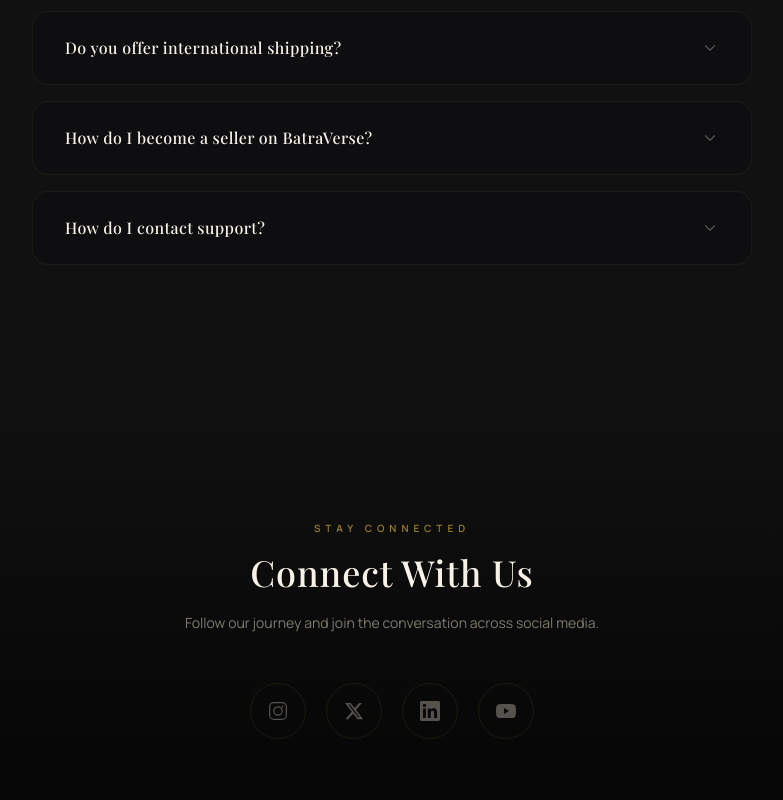
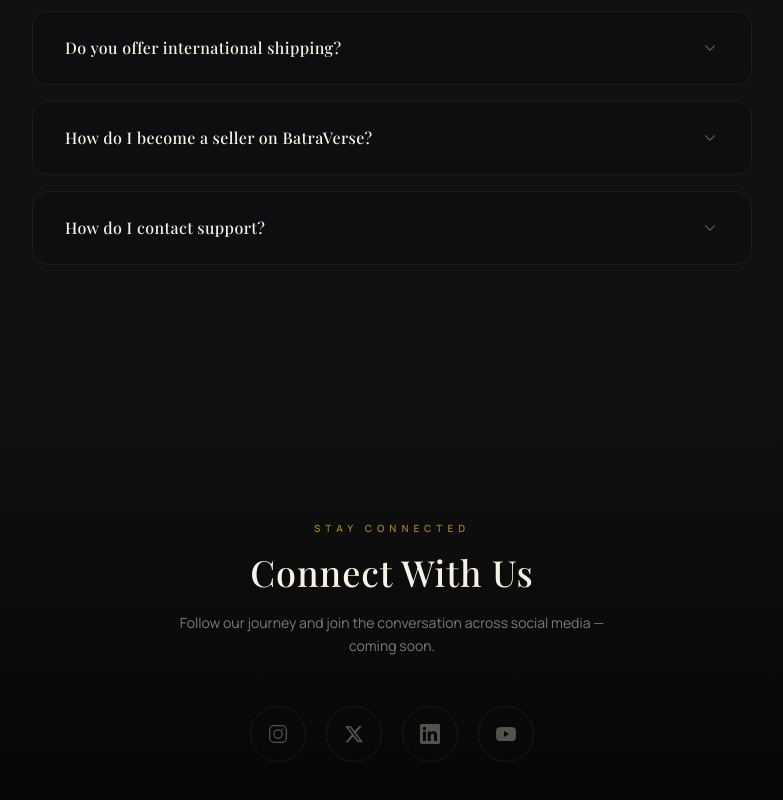
Before and after one commit to ronitbatra8/batraverse, a Next.js app: page /contact in a window 1280 px wide. Shown: the part 2746-3546 px from the top of the page, without its empty margins (248-1031 px from the left). Built offline with nearby package versions, Linux system fonts and the light colour scheme; no server answers.

Commit message:
feat(contact): rewrite FAQs + social links show coming-soon toast

```diff
--- a/src/app/contact/page.tsx
+++ b/src/app/contact/page.tsx
@@ -76,19 +76,19 @@ const office = {
 const faqs = [
   {
     q: "How do I track my order?",
-    a: "Once your order is dispatched, you will receive a tracking link via email and SMS. You can also view real-time status from your BatraVerse account under 'My Orders'.",
+    a: "Once your order is dispatched, you will receive a Delhivery waybill number and a tracking link via email and SMS. You can also track your order in real time from your BatraVerse account under 'My Orders' — just click the tracking link shown against the order.",
   },
   {
     q: "What is your return policy?",
-    a: "We offer a 15-day return window on most items, provided they are unused and in original packaging. Bespoke and limited-edition pieces are final sale. Visit our Returns page for full details.",
+    a: "Store orders can be returned within 12 hours of delivery, provided they are unused and in original packaging — requests must be submitted from the order page. Mart (grocery) orders are final sale and cannot be returned.",
   },
   {
     q: "Do you offer international shipping?",
-    a: "Yes. We ship to over 30 countries worldwide. International orders typically arrive within 7–14 business days. Duties and taxes are calculated at checkout.",
+    a: "We currently ship only within India. All deliveries are handled through Delhivery, and shipping is free on orders above ₹500.",
   },
   {
     q: "How do I become a seller on BatraVerse?",
-    a: "We curate our marketplace carefully. If you represent an artisan collective or luxury brand, submit an application through our Seller Portal. Our team reviews applications on a rolling basis.",
+    a: "Visit our Seller Portal at /seller, sign up with your business details, and submit your application. Once the owner reviews and approves it, you can start listing products on Store or Mart and receive orders directly.",
   },
   {
     q: "How do I contact support?",
@@ -794,14 +794,14 @@ export default function ContactPage() {
               light ? "text-onyx/60" : "text-cream-dim/60"
             )}
           >
-            Follow our journey and join the conversation across social media.
+            Follow our journey and join the conversation across social media — coming soon.
           </p>
           <div className="mx-auto mt-12 flex items-center justify-center gap-5">
             {socials.map((s) => (
-              <a
+              <button
                 key={s.label}
-                href={s.href}
-                aria-label={s.label}
+                type="button"
+                onClick={() => toast(`${s.label} is not live yet — but we'll be there soon.`, "info")}
                 className={cn(
                   "flex h-14 w-14 items-center justify-center rounded-full border transition-all duration-500",
                   light
@@ -810,7 +810,7 @@ export default function ContactPage() {
                 )}
               >
                 <s.icon size={20} />
-              </a>
+              </button>
             ))}
           </div>
         </div>
```
